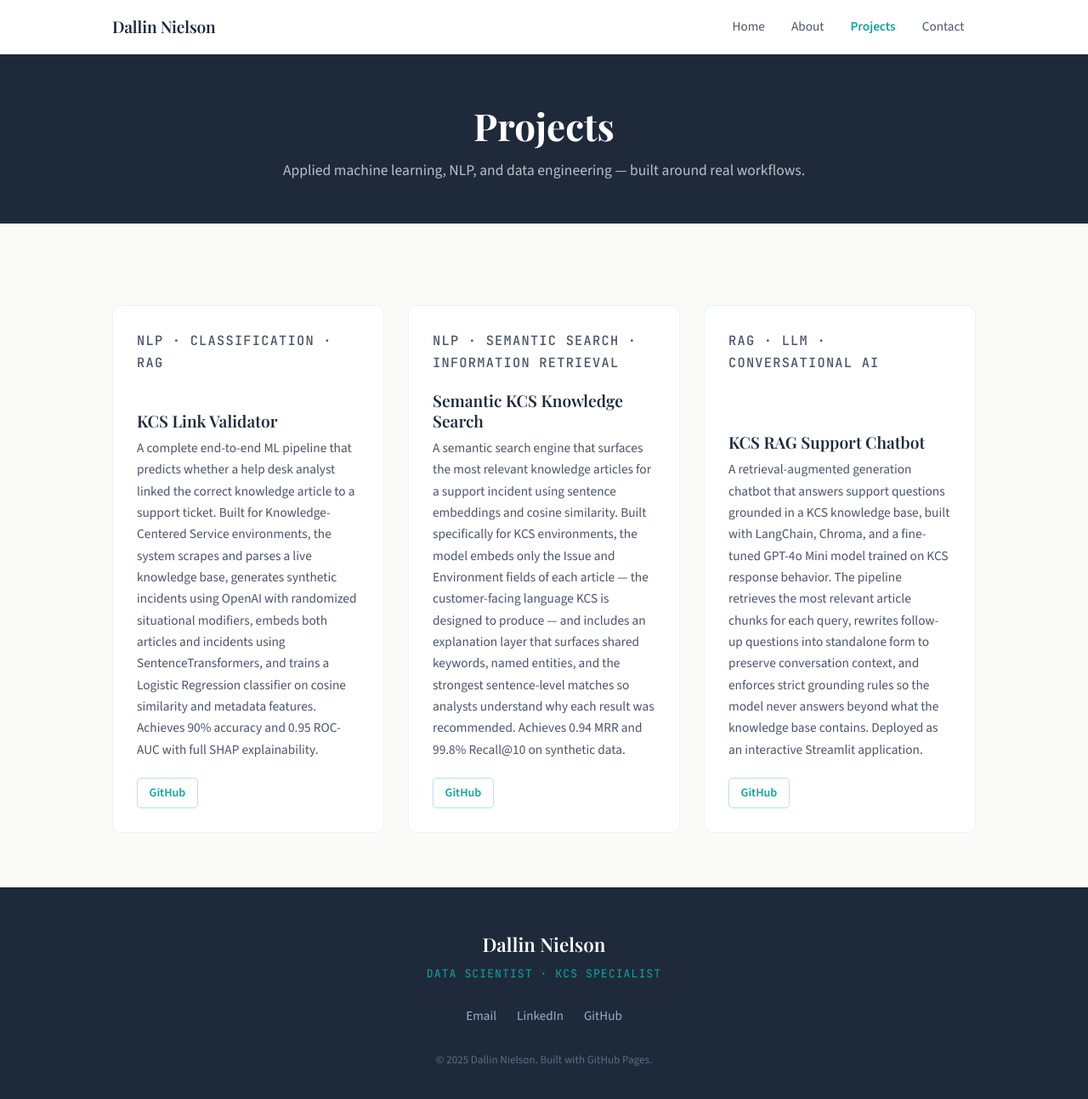
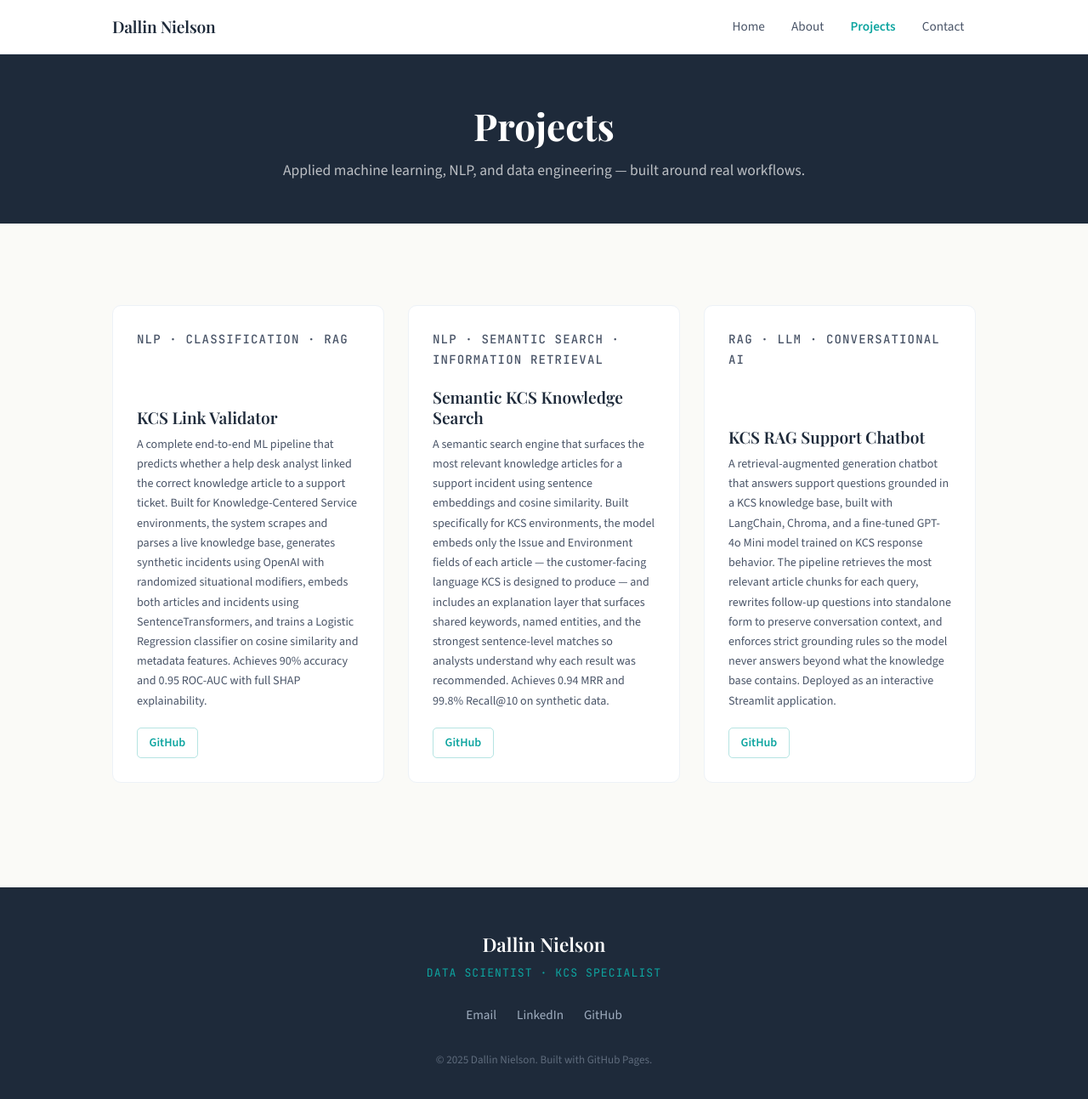
Before and after one commit to Daly-Llama/Daly-Llama.github.io, a Jekyll site: the page built from projects.md, in a window 1280 px wide and 1307 px high. Shown: the top 1293 px of the window at 85% size. Built offline with Jekyll 4.4.1, drawn with Linux system fonts in a browser that asks for light colours.

Commit message:
style.css
Decreased font size of project-card p

```diff
--- a/assets/css/style.css
+++ b/assets/css/style.css
@@ -496,7 +496,7 @@ hr {
 
 .project-card p {
   color: var(--text-secondary);
-  font-size: 0.96rem;
+  font-size: 0.88rem;
   line-height: 1.65;
   flex: 1;
   margin-bottom: 1.25rem;
```
